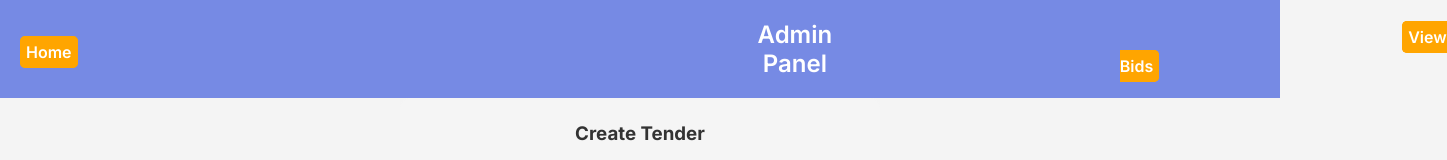
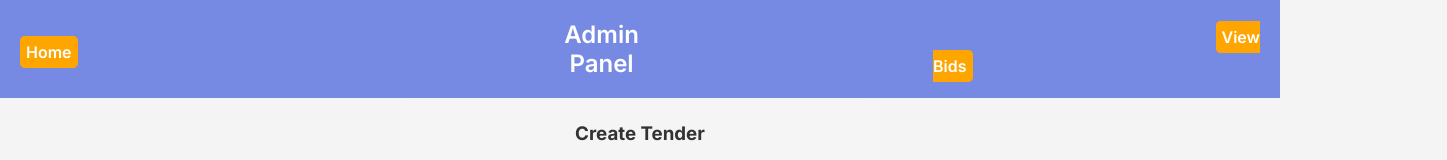
Before and after one commit to shivamkumar8009/tenderManagementSystem, a React (Create React App) app: page /admin in a window 1280 px wide. Shown: the top 160 px of the page, 1447 px wide, since content can reach past the window. Built offline with nearby package versions, Linux system fonts and the light colour scheme; no server answers; the HTML template or start-up script is replaced by a standard one.

Commit message:
css corrected as per vercel

```diff
--- a/src/App.css
+++ b/src/App.css
@@ -308,7 +308,7 @@ td {
   border-radius: 5px;
 }
 .add {
-  margin-left: 680px;
+  margin-left: 480px;
   color: white;
 }
 .back {
```
